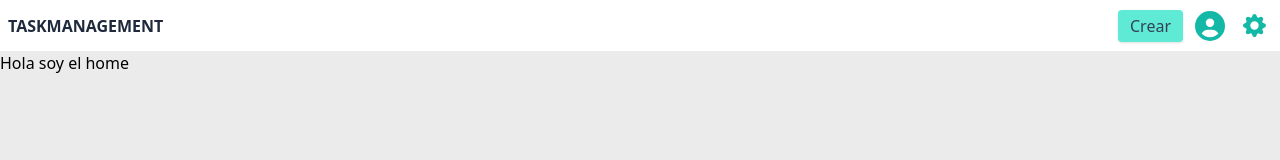
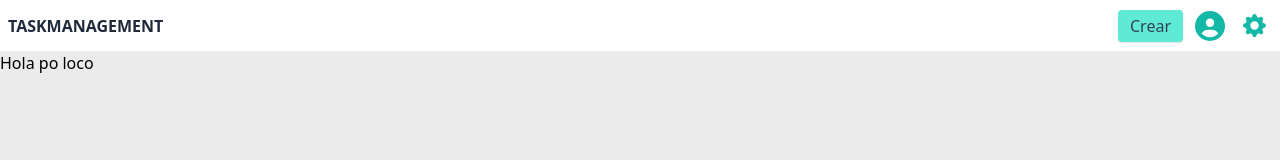
Before and after one commit to Edisonven/Tnest-app, a React (Vite) app in the folder Frontend/: page /my-board in a window 1280 px wide. Shown: the top 160 px of the page. Built offline with nearby package versions, Linux system fonts and the light colour scheme.

Commit message:
Creando componente my tablero

```diff
--- a/Frontend/src/App.tsx
+++ b/Frontend/src/App.tsx
@@ -1,12 +1,17 @@
+import { Route, Routes } from "react-router-dom";
 import "./App.css";
 import Home from "./components/home/Home";
 import Navbar from "./components/navbar/Navbar";
+import MyBoard from "./views/myBoard/MyBoard";
 
 function App(): JSX.Element {
   return (
     <div className="app__container min-h-[100vh] bg-[#EBEBEB] dark:bg-[#22264B]">
       <Navbar />
-      <Home />
+      <Routes>
+        <Route path="/" element={<Home />} />
+        <Route path="/my-board" element={<MyBoard />} />
+      </Routes>
     </div>
   );
 }
--- a/Frontend/src/components/createABoard/CreateABoardModal.tsx
+++ b/Frontend/src/components/createABoard/CreateABoardModal.tsx
@@ -1,10 +1,18 @@
 import { forwardRef } from "react";
 import { TbLayoutBoard } from "react-icons/tb";
 import { motion } from "framer-motion";
+import { useNavigate } from "react-router-dom";
 
 const CreateABoardModal = forwardRef<HTMLDivElement>((_, ref) => {
+  const navigate = useNavigate();
+
+  const handleNavigateToCreateBoard = (): void => {
+    navigate("/my-board");
+  };
+
   return (
     <motion.div
+      onClick={handleNavigateToCreateBoard}
       initial={{ opacity: 0, scale: 0.9 }}
       animate={{ opacity: 1, scale: 1 }}
       exit={{ opacity: 0, scale: 0.9 }}
--- a/Frontend/src/components/navbar/Navbar.tsx
+++ b/Frontend/src/components/navbar/Navbar.tsx
@@ -6,6 +6,7 @@ import { AnimatePresence } from "framer-motion";
 import { forwardRef } from "react";
 import { DomRefElement, IconForwardRef } from "../../types/DomRefElement";
 import CreateABoard from "../createABoard/CreateABoard";
+import { Link } from "react-router-dom";
 
 const GearIcon = forwardRef<HTMLDivElement, IconForwardRef>((props, ref) => (
   <div ref={ref}>
@@ -46,9 +47,9 @@ function Navbar(): JSX.Element {
     <section className="bg-white dark:bg-[#393C73] p-2">
       <div className="flex items-center justify-between max-w-[1400px] mx-auto">
         <div>
-          <h1 className="font-bold text-slate-800 dark:text-white">
+          <Link to="/" className="font-bold text-slate-800 dark:text-white">
             TASKMANAGEMENT
-          </h1>
+          </Link>
         </div>
         <div className="flex items-center gap-3">
           <div className="">
--- /dev/null
+++ b/Frontend/src/views/myBoard/MyBoard.tsx
@@ -0,0 +1,9 @@
+function MyBoard() {
+  return (
+    <div>
+      <h1>Hola po loco </h1>
+    </div>
+  );
+}
+
+export default MyBoard;
```
Also changed, not shown: Frontend/src/main.tsx (+4 -4 lines).
